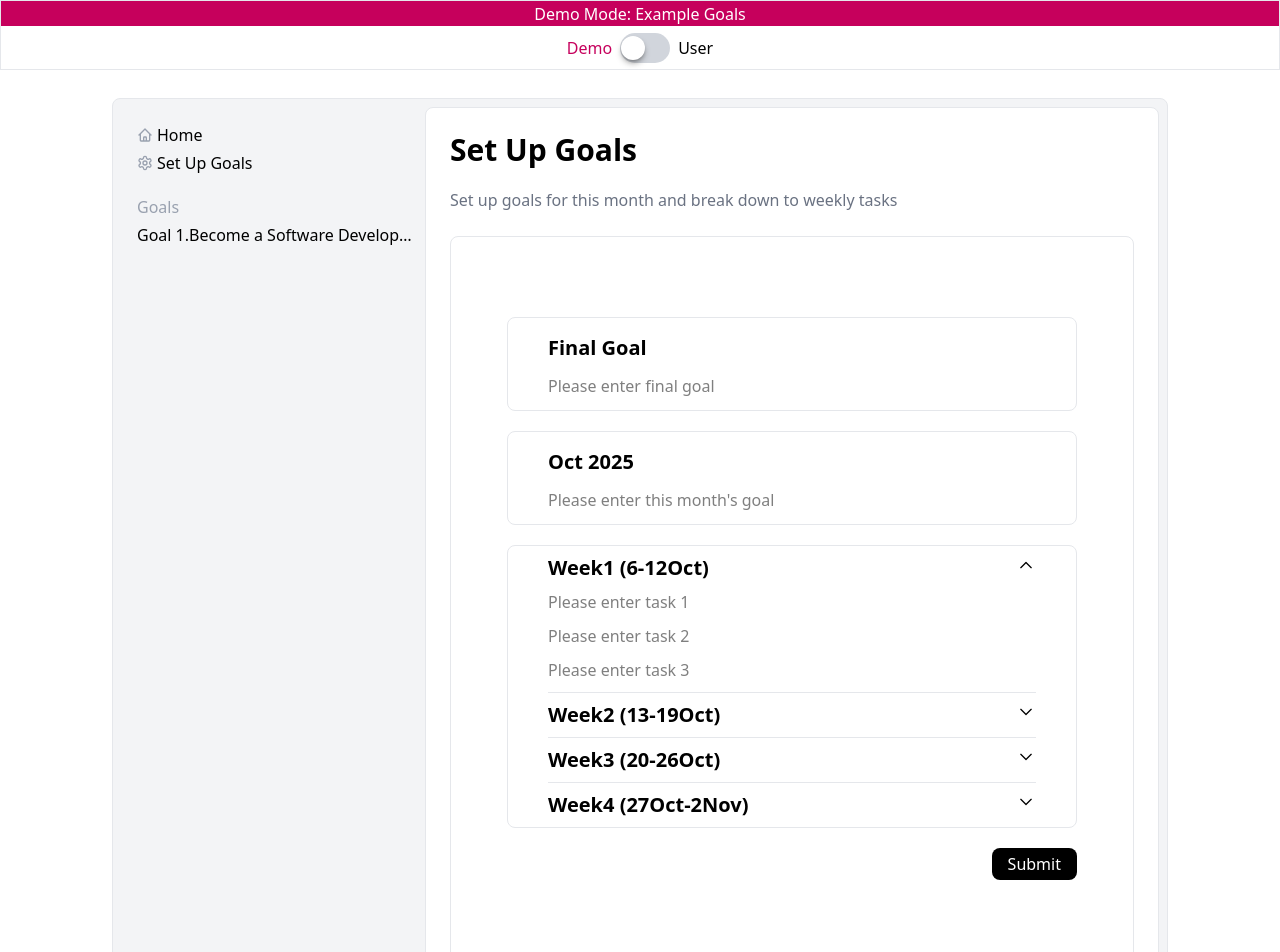
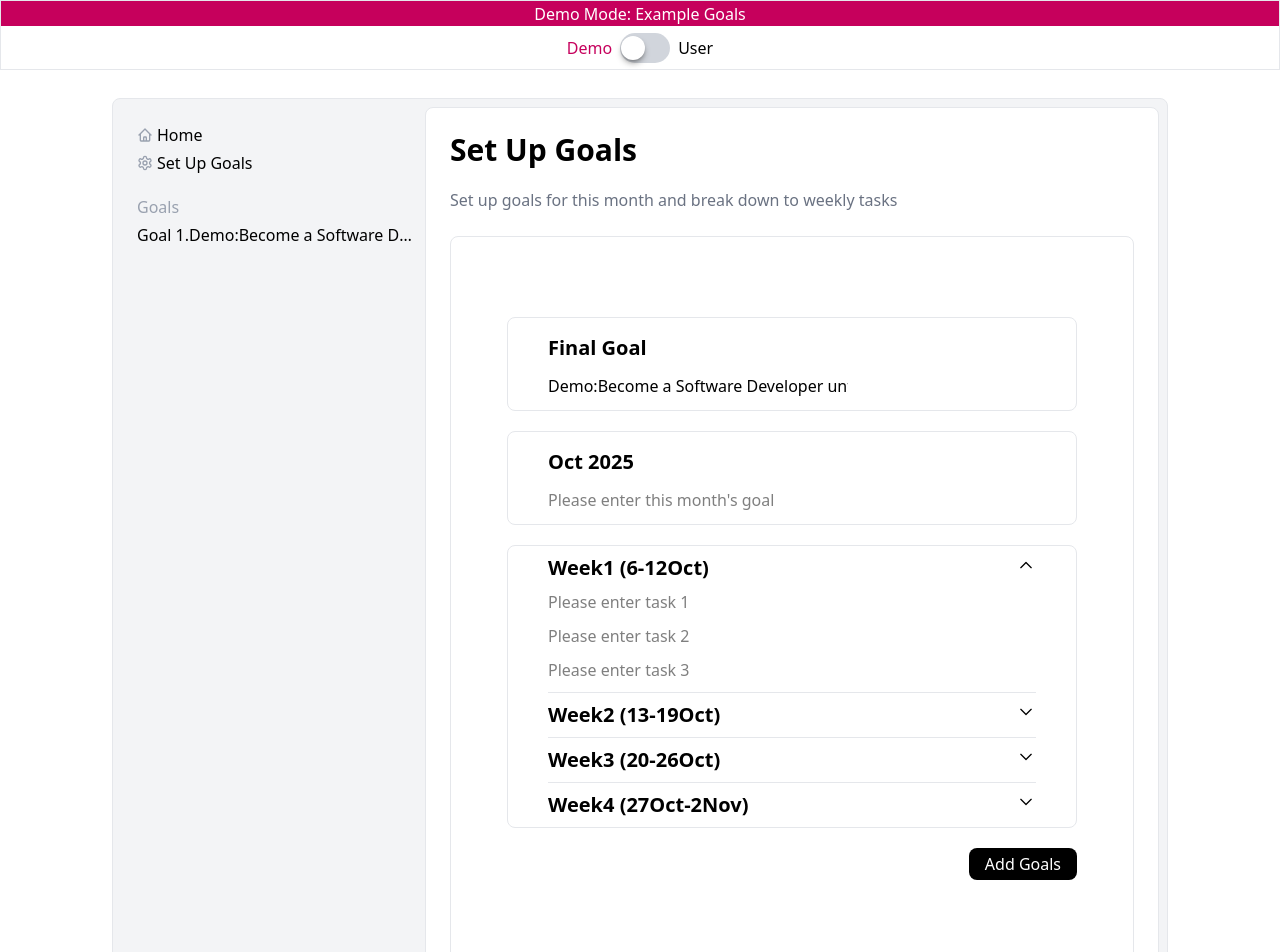
Before and after one commit to ybmin1/haru, a Next.js app: page /goal-setup in a window 1280 px wide. Shown: the top 952 px of the page. Built offline with nearby package versions, Linux system fonts and the light colour scheme.

Commit message:
Add goal update function

```diff
--- a/src/components/Sidebar.tsx
+++ b/src/components/Sidebar.tsx
@@ -12,9 +12,7 @@ export default function Sidebar() {
 
   const finalGoalData: FinalGoal | EmptyFinalGoal = isDemo
     ? demoFinalGoal
-    : finalGoal
-      ? finalGoal
-      : { title: "Set your final goal" };
+    : (finalGoal ?? { title: "Set your final goal" });
 
   return (
     <div className="p-2">
--- a/src/data/demoGoals.tsx
+++ b/src/data/demoGoals.tsx
@@ -1,6 +1,6 @@
 export const demoFinalGoal = {
   createdAt: "2026-01-06T22:53:15.501Z",
-  title: "Become a Software Developer until 2026 and get",
+  title: "Demo:Become a Software Developer until 2026 and get",
 };
 
 export const demoMonthlyGoals = [
@@ -65,10 +65,10 @@ export const demoWeeklyGoals = [
     id: "2026-01-w1",
     monthId: "2026-01",
     tasks: [
-      { id: "w1-t1", text: "auto week calculation", completed: true },
+      { id: "w1-t1", text: "demo:auto week calculation", completed: true },
       {
         id: "w1-t2",
-        text: "update index page to show current week",
+        text: "demo:update index page to show current week",
         completed: true,
       },
     ],
--- a/src/pages/goal-setup.tsx
+++ b/src/pages/goal-setup.tsx
@@ -1,33 +1,100 @@
 import {
+  baseDate,
   getCurrentMonth,
   getMonthYear,
   getWeekRange,
   getWeeksInMonth,
   getWeekStart,
+  monthId,
 } from "@/utils/dateUtils";
-import { Task } from "@/types/goal";
+import {
+  demoFinalGoal,
+  demoMonthlyGoals,
+  demoWeeklyGoals,
+} from "@/data/demoGoals";
+import { Task, WeeklyGoal } from "@/types/goal";
 import { useGoalStore } from "@/stores/useGoalStore";
 
+import { useEffect, useState } from "react";
 import { useRouter } from "next/router";
-import { useState } from "react";
 
 import { GoChevronDown } from "react-icons/go";
 import { GoChevronUp } from "react-icons/go";
 
-type Week = {
+type WeeklyGoalDraft = Partial<WeeklyGoal> & {
   tasks: Task[];
   isOpen: boolean;
 };
 
 export default function GoalSetup() {
-  const baseDate = new Date(); //or test date
   //router& store hooks
   const router = useRouter();
-  const { addFinalGoal, addMonthlyGoals, addWeeklyGoals } = useGoalStore();
+  const {
+    addFinalGoal,
+    addMonthlyGoals,
+    addWeeklyGoals,
+    isDemo,
+    finalGoal,
+    monthlyGoals,
+    toggleDemoData,
+    updateFinalGoal,
+    updateMonthlyGoals,
+    updateWeeklyGoals,
+    weeklyGoals,
+  } = useGoalStore();
+
+  //Check if current month's data exists
+  const currentMonthGoal = isDemo
+    ? demoMonthlyGoals.find((goal) => goal.id === monthId)
+    : monthlyGoals.find((goal) => goal.id === monthId);
+  const currentWeeklyGoals = isDemo
+    ? demoWeeklyGoals.filter((week) => week.monthId === monthId)
+    : weeklyGoals.filter((week) => week.monthId === monthId);
+  const isEditMode = currentWeeklyGoals.length > 0;
+
   //local state
-  const [finalTitle, setFinalTitle] = useState<string>("");
-  const [monthTitle, setMonthTitle] = useState<string>("");
-  const [weeks, setWeeks] = useState<Week[]>(() => {
+  const [finalTitle, setFinalTitle] = useState<string>(
+    isDemo ? demoFinalGoal.title : (finalGoal?.title ?? ""),
+  );
+  const [monthTitle, setMonthTitle] = useState<string>(
+    (isDemo ? demoMonthlyGoals : monthlyGoals).find(
+      (goal) => goal.id === monthId,
+    )?.title ?? "",
+  );
+  const [weeks, setWeeks] = useState<WeeklyGoalDraft[]>(() => {
+    const currentMonthWeeks = (isDemo ? demoWeeklyGoals : weeklyGoals).filter(
+      (week) => week.monthId === monthId,
+    );
+    if (currentMonthWeeks.length > 0) {
+      return currentMonthWeeks.map((w, i) => ({ ...w, isOpen: i === 0 }));
+    }
+    return getNewWeeks();
+  });
+
+  useEffect(
+    () =>
+      setFinalTitle(isDemo ? demoFinalGoal.title : (finalGoal?.title ?? "")),
+    [isDemo, finalGoal],
+  );
+  useEffect(
+    () =>
+      setMonthTitle(
+        (isDemo ? demoMonthlyGoals : monthlyGoals).find(
+          (goal) => goal.id === monthId,
+        )?.title ?? "",
+      ),
+    [isDemo, monthlyGoals],
+  );
+  useEffect(() => {
+    const currentMonthWeeks = (isDemo ? demoWeeklyGoals : weeklyGoals).filter(
+      (week) => week.monthId === monthId,
+    );
+    if (currentMonthWeeks.length > 0) {
+      setWeeks(currentMonthWeeks.map((w, i) => ({ ...w, isOpen: i === 0 })));
+    } else setWeeks(getNewWeeks());
+  }, [isDemo, weeklyGoals]);
+
+  function getNewWeeks() {
     const weekCount = getWeeksInMonth(baseDate);
     return Array.from({ length: weekCount }, (_, i) => ({
       tasks: [
@@ -37,7 +104,8 @@ export default function GoalSetup() {
       ],
       isOpen: i === 0, //open 1st week only
     }));
-  });
+  }
+
   //event handlers
   const handleFinalTitleChange = (e: React.ChangeEvent<HTMLInputElement>) => {
     setFinalTitle(e.target.value);
@@ -66,20 +134,42 @@ export default function GoalSetup() {
     e.preventDefault();
     //🔥 Zustand store 내부 state를 직접 초기화
     // useGoalStore.setState({
+    //   finalGoal: null,
     //   monthlyGoals: [],
     //   weeklyGoals: [],
     //   currentMonthId: null,
     // });
     //🔥 localStorage의 persist 데이터 삭제
     // localStorage.removeItem("goal-storage");
+
+    //if Demo mode, do not save and ask to switch
+    if (isDemo) {
+      const shouldSwitch = window.confirm(
+        "You can't save change in demo mode.\nSwitch to user mode to add or update your own goals?",
+      );
+      if (shouldSwitch) {
+        toggleDemoData();
+      }
+      return;
+    }
+
+    //user mode
+    if (finalGoal) {
+      updateFinalGoal({ title: finalTitle });
+    } else {
       addFinalGoal({
         title: finalTitle,
         createdAt: new Date().toISOString(),
       });
+    }
+    if (isEditMode && currentMonthGoal) {
+      updateMonthlyGoals(monthId, { title: monthTitle });
+    } else {
       addMonthlyGoals({
         id: getCurrentMonth(baseDate),
         title: monthTitle,
       });
+    }
     const weeklyGoals = weeks.map((w, i) => ({
       id: `${getCurrentMonth(baseDate)}-w${i + 1}`,
       monthId: getCurrentMonth(baseDate),
@@ -88,7 +178,14 @@ export default function GoalSetup() {
       tasks: w.tasks.filter((t) => t.text.trim() !== ""),
       completed: false,
     }));
+    if (isEditMode) {
+      weeklyGoals.forEach((weekGoal) => {
+        updateWeeklyGoals(weekGoal.id, weekGoal);
+      });
+    } else {
       addWeeklyGoals(weeklyGoals);
+    }
+    window.alert("Goals saved successfully!");
     router.push("/");
   };
   const handleToggle = (weekIdx: number) => {
@@ -98,6 +195,7 @@ export default function GoalSetup() {
       ),
     );
   };
+
   return (
     <div className="w-full rounded-lg border border-gray-200 bg-white p-6">
       <div className="flex flex-col pb-6 gap-5">
@@ -147,6 +245,7 @@ export default function GoalSetup() {
                       <span>
                         <button
                           onClick={() => handleToggle(weekIdx)}
+                          type="button"
                           className="hover:cursor-pointer"
                         >
                           {week.isOpen ? <GoChevronUp /> : <GoChevronDown />}
@@ -183,7 +282,7 @@ export default function GoalSetup() {
               type="submit"
               className="bg-black text-white rounded-lg px-4 py-1 mt-5 hover:cursor-pointer hover:bg-gray-700 transition-all duration-300"
             >
-              Submit
+              {isEditMode ? "Update Goals" : "Add Goals"}
             </button>
           </div>
         </form>
--- a/src/pages/index.tsx
+++ b/src/pages/index.tsx
@@ -4,7 +4,7 @@ import {
   demoMonthlyGoals,
   demoWeeklyGoals,
 } from "@/data/demoGoals";
-import { getCurrentMonth, getWeekIndex } from "@/utils/dateUtils";
+import { monthId, weekId } from "@/utils/dateUtils";
 import {
   EmptyFinalGoal,
   EmptyMonthlyGoal,
@@ -17,13 +17,9 @@ import { useGoalStore } from "@/stores/useGoalStore";
 import { GoGoal } from "react-icons/go";
 
 export default function Home() {
-  const baseDate = new Date();
-
   const { isDemo, finalGoal, monthlyGoals, toggleWeeklyTask, weeklyGoals } =
     useGoalStore();
 
-  const monthId = getCurrentMonth(baseDate);
-  const weekId = `${getCurrentMonth(baseDate)}-w${getWeekIndex(baseDate)}`;
   const finalGoalData: FinalGoal | EmptyFinalGoal = isDemo
     ? demoFinalGoal
     : (finalGoal ?? { title: "Set your final Goal!" });
--- a/src/utils/dateUtils.ts
+++ b/src/utils/dateUtils.ts
@@ -1,3 +1,9 @@
+export const baseDate = new Date(); //or test date
+
+export const monthId = getCurrentMonth(baseDate);
+
+export const weekId = `${getCurrentMonth(baseDate)}-w${getWeekIndex(baseDate)}`;
+
 export function getCurrentMonth(date: Date) {
   return date.toISOString().slice(0, 7);
 }
@@ -8,7 +14,7 @@ export function getFirstMonday(date: Date) {
   const firstMonday = new Date(
     date.getFullYear(),
     date.getMonth(),
-    1 + daysToMonday
+    1 + daysToMonday,
   );
   return firstMonday;
 }
@@ -27,7 +33,7 @@ export function getWeekIndex(date: Date) {
   const mondayOfWeek = new Date(
     date.getFullYear(),
     date.getMonth(),
-    date.getDate() + daysToMonday
+    date.getDate() + daysToMonday,
   );
   const weekIndex = Math.ceil(mondayOfWeek.getDate() / 7);
   return weekIndex;
@@ -49,7 +55,7 @@ export function getWeekRange(date: Date, weekIndex: number) {
 //calculate the number of weeks in the month (a week starts with Monday)
 export function getWeeksInMonth(date: Date) {
   const weeks = Math.ceil(
-    (getLastDate(date).getDate() - getFirstMonday(date).getDate() + 1) / 7
+    (getLastDate(date).getDate() - getFirstMonday(date).getDate() + 1) / 7,
   );
   return Math.max(4, weeks); //minimum 4 weeks
 }
```
Lines whose indentation alone changed are shown as unchanged.
